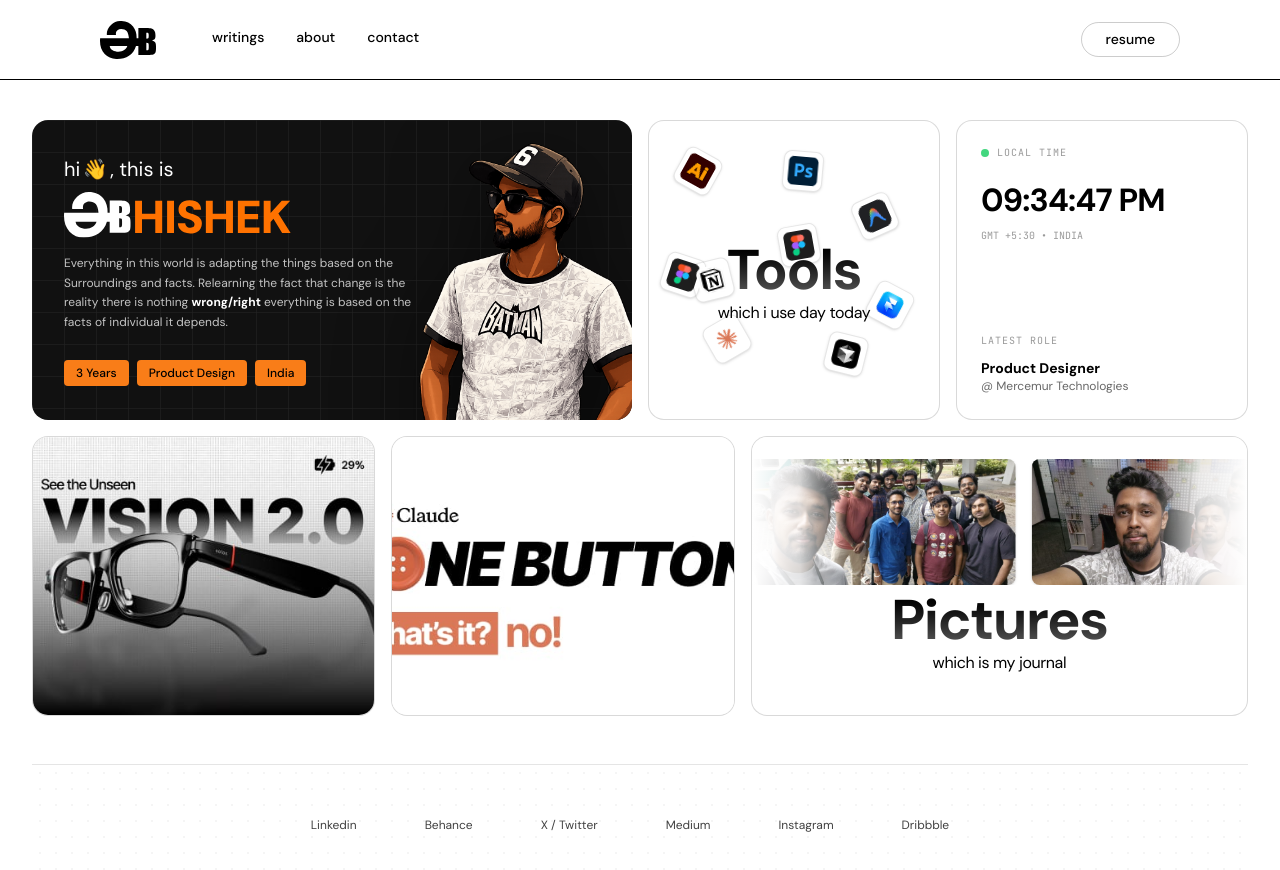
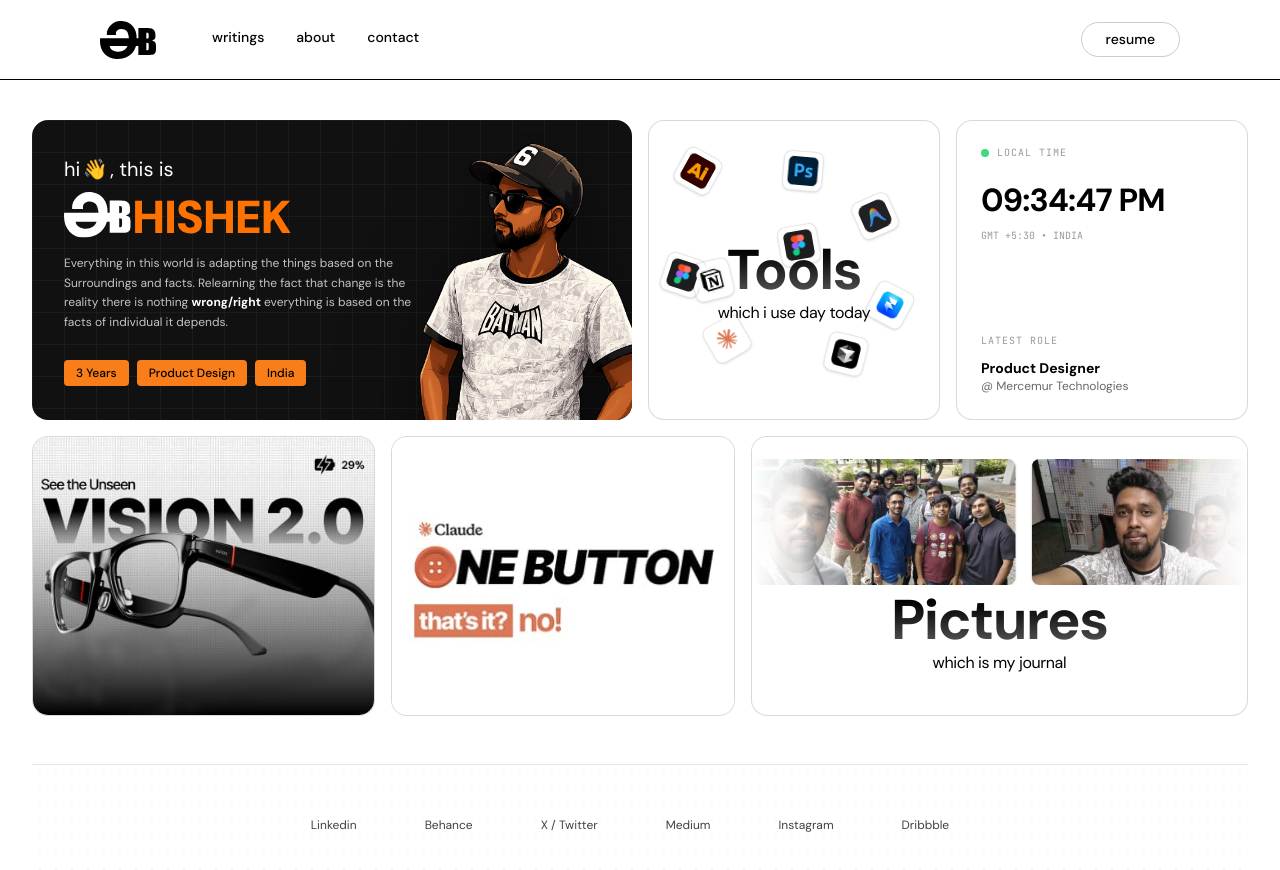
Before and after one commit to abiresourcefiles-crypto/Designer_Portfolio_2026, a React (Vite) app: page / in a window 1280 px wide. Shown: the top 870 px of the page. Built offline with nearby package versions, Linux system fonts and the light colour scheme; a web font is replaced by a local one.

Commit message:
image size issue and remove zoom in out

```diff
--- a/src/components/heroes/Bento.tsx
+++ b/src/components/heroes/Bento.tsx
@@ -316,7 +316,7 @@ export default function BentoLayout({ onLinkClick }: { onLinkClick: (url: string
           >
             <img
               src="/Vision 2.0.jpg"
-              className="absolute inset-0 w-full h-full object-cover transition-transform duration-700 group-hover:scale-105"
+              className="absolute inset-0 w-full h-full object-cover"
               alt="Vision 2.0 Project"
               loading="lazy"
             />
@@ -331,8 +331,8 @@ export default function BentoLayout({ onLinkClick }: { onLinkClick: (url: string
             className="lg:col-span-7 bg-white border border-black/15 rounded-[16px] relative overflow-hidden h-[280px] group cursor-pointer"
           >
             <img
-              src="/Voice Case Study.jpg"
-              className="absolute inset-0 w-full h-full object-cover transition-transform duration-700 group-hover:scale-105"
+              src="/Casestudy02.jpg"
+              className="absolute inset-0 w-full h-full object-cover"
               alt="One Button Change Project"
               loading="lazy"
             />
--- a/src/components/heroes/Home.tsx
+++ b/src/components/heroes/Home.tsx
@@ -189,7 +189,7 @@ function CaseStudies({ onLinkClick }: { onLinkClick: (url: string, text: string)
             hidden: {},
             visible: { transition: { staggerChildren: 0.15 } }
           }}
-          className="grid grid-cols-1 md:grid-cols-2 gap-12 md:gap-16"
+          className="grid grid-cols-1 md:grid-cols-2 gap-12 md:gap-16 items-stretch"
         >
           {projects.map((p, i) => (
             <motion.div
@@ -200,15 +200,15 @@ function CaseStudies({ onLinkClick }: { onLinkClick: (url: string, text: string)
               }}
               className="flex flex-col h-full justify-between rounded-sm p-2 -m-2 transition-all group"
             >
-              <div>
+              <div className="flex flex-col flex-1">
                 <div
-                  className="aspect-[16/10] bg-[#111] mb-6 md:mb-8 overflow-hidden rounded-sm relative cursor-pointer"
+                  className="h-[240px] md:h-[320px] bg-[#111] mb-6 md:mb-8 overflow-hidden rounded-sm relative cursor-pointer"
                   onClick={() => onLinkClick(p.link, `Opening ${p.title}`)}
                 >
                   <img
                     src={p.image}
                     alt={p.title}
-                    className="w-full h-full object-cover transition-transform duration-700 ease-[0.22,1,0.36,1] group-hover:scale-105"
+                    className="w-full h-full object-cover"
                     referrerPolicy="no-referrer"
                   />
                   <div className="absolute inset-0 bg-black/10 group-hover:bg-transparent transition-colors duration-500" />
```
